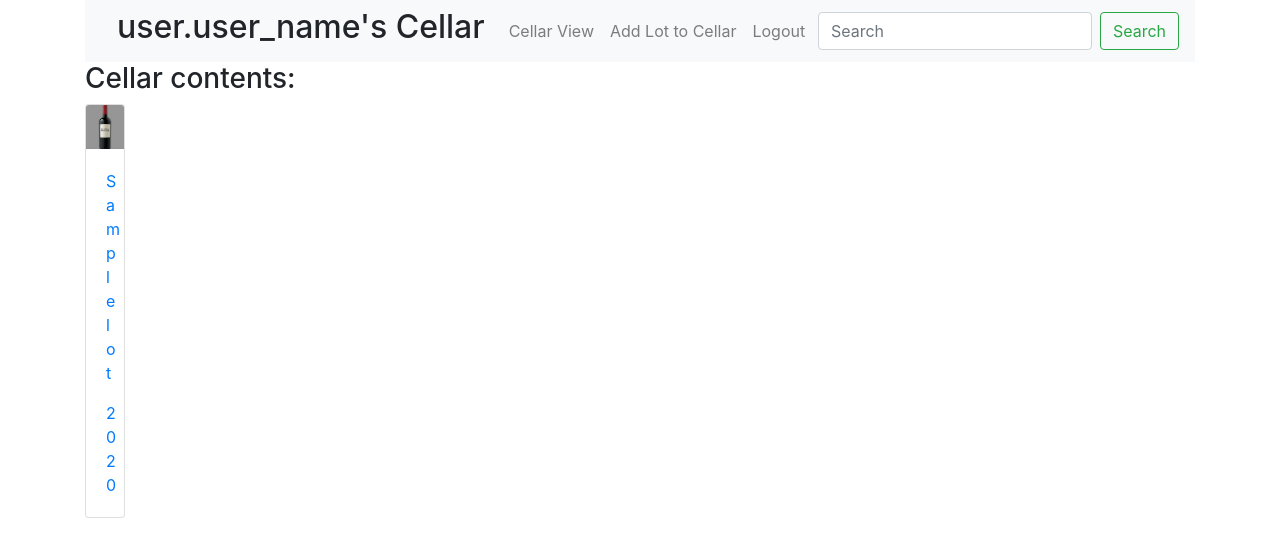
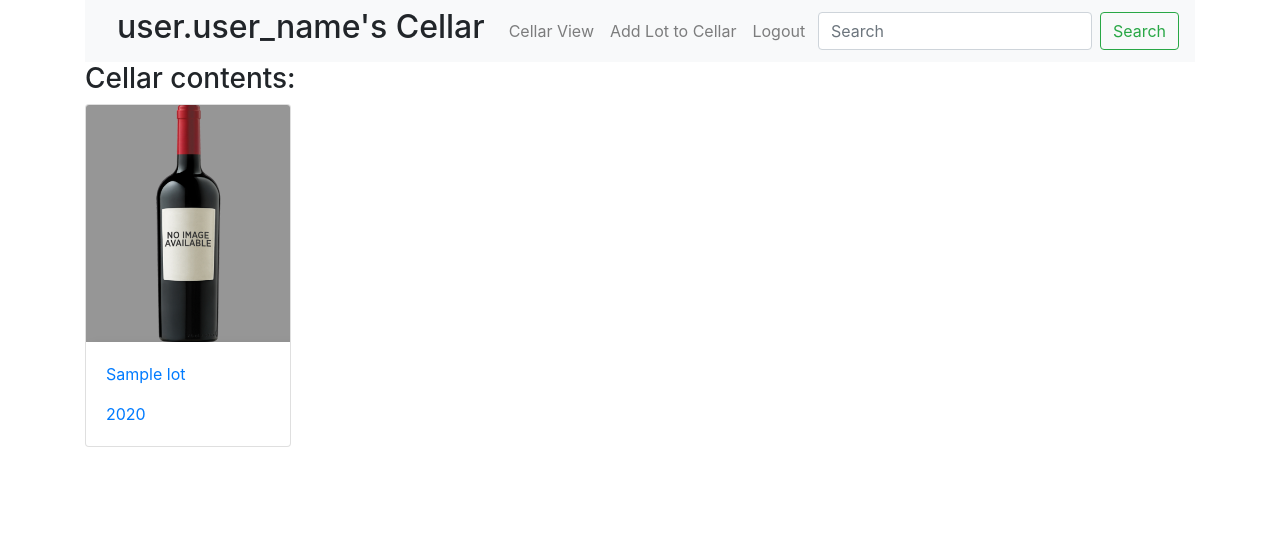
Before and after one commit to HelenHighwater1/pourfolio, a Flask app: page /cellar in a window 1280 px wide. Shown: the top 557 px of the page. Run offline with Flask 2, Linux system fonts and the light colour scheme; the visitor is signed in with stand-in values (Sample User, id 1); tables that the repository leaves empty hold one stand-in row (values such as "Sample post").

Commit message:
card columns works, going to check card deck

```diff
--- a/static/css/style.css
+++ b/static/css/style.css
@@ -1,7 +1,4 @@
-.card-columns {
-    media-breakpoint-only {
-        column-count: 6;
+
+    .card-columns {
+        column-count: 5 !important;
     }
-
-
-}
--- a/templates/cellar.html
+++ b/templates/cellar.html
@@ -5,7 +5,7 @@
 <h3> Cellar contents: </h3>
 
 {% if all_cellar_lots %}
-    <div class="card-columns" style="width: 10rem;">
+    <div class="card-columns">
         {% for lot in all_cellar_lots %}
         <div class="card" >
             <a href='/lots/{{ lot.lot_id }}'>
```
